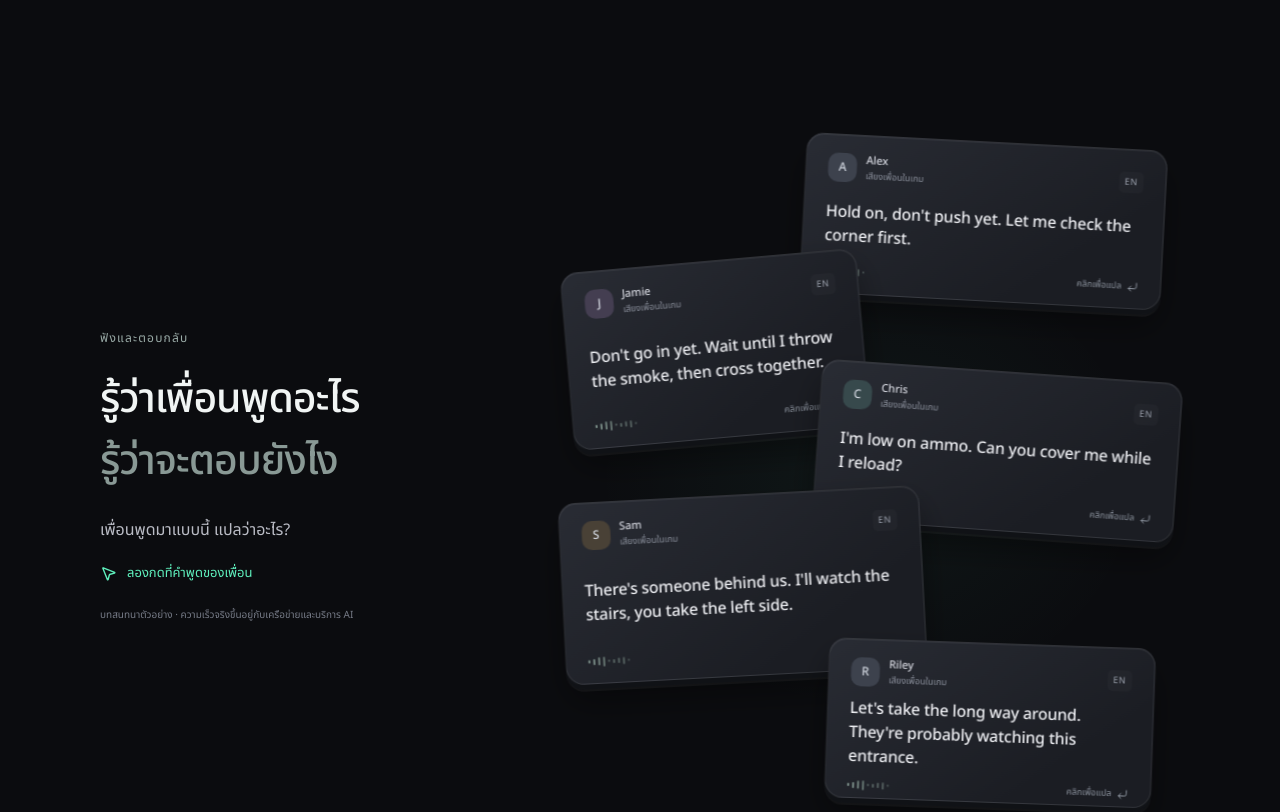
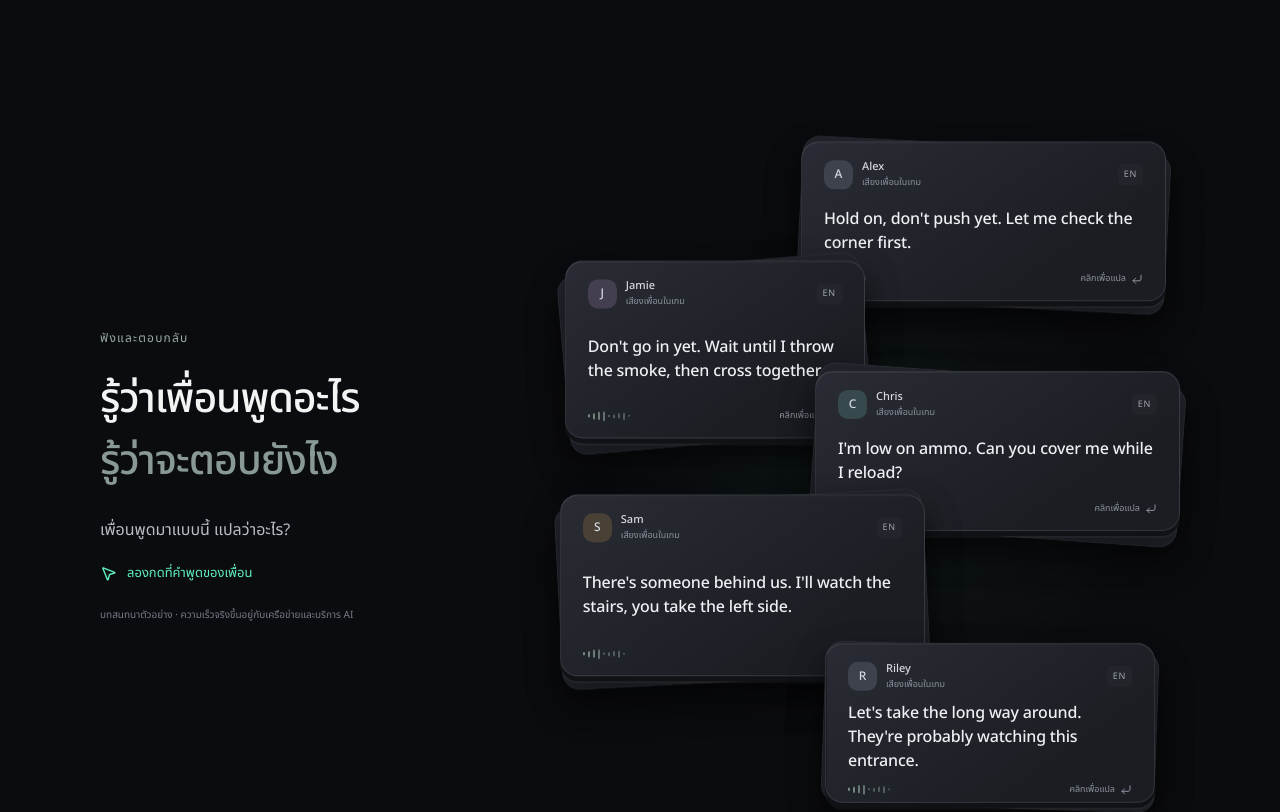
Before and after one commit to HectorRussia/wangai-overlay, a Next.js app in the folder apps/landing/: page / in a window 1280 px wide. Shown: the part 1700-2512 px from the top of the page. Built offline with nearby package versions, Linux system fonts and the light colour scheme.

Commit message:
fix: keep conversation text flat for sharper rendering

```diff
--- a/apps/landing/src/components/sections/FloatingConversations.css
+++ b/apps/landing/src/components/sections/FloatingConversations.css
@@ -17,16 +17,18 @@
 .conversation-float.is-selected { z-index: 6; }
 .conversation-float:focus-within { z-index: 8; }
 .conversation-float:focus-within, .conversation-float:hover { animation-play-state: paused; }
-.conversation-card { display: block; padding: 0; width: 100%; height: 160px; background: transparent; border: 0; color: #eff0f4; text-align: left; cursor: pointer; perspective: 1100px; transform: rotate(var(--card-angle)) rotateY(-8deg); transition: transform 450ms cubic-bezier(.2,.8,.2,1); -webkit-tap-highlight-color: transparent; }
+.conversation-card { position: relative; display: block; padding: 0; width: 100%; height: 160px; background: transparent; border: 0; color: #eff0f4; text-align: left; cursor: pointer; perspective: 1100px; transition: transform 450ms cubic-bezier(.2,.8,.2,1); -webkit-tap-highlight-color: transparent; }
+.conversation-card::before { content: ""; position: absolute; inset: 3px -2px -5px; border-radius: 18px; background: #21242b; border: 1px solid #ffffff0d; transform: rotate(var(--card-angle)); box-shadow: 0 18px 35px #00000065; pointer-events: none; }
 .conversation-float-1 .conversation-card { height: 178px; }
 .conversation-float-3 .conversation-card { height: 182px; }
-.conversation-card:hover, .conversation-card:focus-visible { transform: rotate(0) rotateY(0) translateY(-7px) scale(1.035); }
+.conversation-card:hover, .conversation-card:focus-visible { transform: translateY(-7px); }
 .conversation-card:focus-visible { outline: 2px solid #5ff0bd; outline-offset: 8px; border-radius: 20px; }
-.conversation-card-inner { position: relative; display: block; height: 100%; transform-style: preserve-3d; transition: transform 700ms cubic-bezier(.22,.75,.25,1); }
-.conversation-card.phase-thai .conversation-card-inner { transform: rotateY(180deg); }
+.conversation-card-inner { position: relative; display: block; height: 100%; }
+.conversation-card.phase-thai .conversation-front { display: none; }
+.conversation-card.phase-thai .conversation-back { display: flex; animation: conversation-reveal 650ms cubic-bezier(.22,.75,.25,1); }
 .conversation-face { position: absolute; inset: 0; display: flex; flex-direction: column; padding: 18px 22px 15px; border-radius: 18px; backface-visibility: hidden; -webkit-backface-visibility: hidden; background: linear-gradient(145deg,#292c34,#1b1d23 75%); border: 1px solid #ffffff16; box-shadow: inset 0 1px 0 #ffffff0d, 0 5px 0 #101216, 0 7px 0 #ffffff0b, 0 18px 35px #00000065; overflow: hidden; }
 .conversation-card:hover .conversation-front { border-color: #5ff0bd6b; }
-.conversation-back { transform: rotateY(180deg); background: linear-gradient(140deg,#223733,#1a2427 80%); border-color: #5ff0bd4d; box-shadow: inset 0 1px 0 #5ff0bd20,0 5px 0 #101b19,0 7px 0 #5ff0bd18,0 20px 45px #00000070; }
+.conversation-back { display: none; background: linear-gradient(140deg,#223733,#1a2427 80%); border-color: #5ff0bd4d; box-shadow: inset 0 1px 0 #5ff0bd20,0 5px 0 #101b19,0 7px 0 #5ff0bd18,0 20px 45px #00000070; }
 .conversation-top { display: flex; align-items: center; justify-content: space-between; }
 .conversation-speaker { display: flex; align-items: center; gap: 9px; font-size: 11px; line-height: 1.3; color: #d8dae2; font-weight: 500; }
 .conversation-avatar { display: grid; place-items: center; width: 29px; height: 29px; border-radius: 10px; background: #3d424d; font-size: 12px; color: #d4d9e2; }
@@ -50,6 +52,7 @@
 @keyframes conversation-float { 0%,100% { transform: translateY(0); } 50% { transform: translateY(-9px); } }
 @keyframes conversation-wave { from { transform: scaleY(.6); opacity: .45; } to { transform: scaleY(1.2); opacity: .9; } }
 @keyframes conversation-scan { from { transform: scaleX(0); } to { transform: scaleX(1); } }
+@keyframes conversation-reveal { from { transform: rotateY(-85deg); opacity: .2; } to { transform: none; opacity: 1; } }
 @media (max-width: 1100px) { .conversation-section { gap: 24px; grid-template-columns: .9fr 1.1fr; } .conversation-copy h2 { font-size: 32px; } .conversation-float { width: 325px; } .conversation-float-1 { width: 230px; } .conversation-float-4 { width: 305px; } .conversation-stage { height: 655px; } .conversation-float-2 { top: 245px; } .conversation-float-3 { top: 385px; } .conversation-float-4 { top: 540px; } }
 @media (max-width: 820px) { .conversation-section { grid-template-columns: 1fr; padding-block: 65px 75px; gap: 40px; } .conversation-copy { text-align: center; } .conversation-copy h2 { font-size: clamp(29px,5vw,39px); white-space: normal; } .conversation-hint { justify-content: center; } .conversation-disclaimer { max-width: none; margin-top: 14px; } .conversation-stage { width: min(100%,600px); justify-self: center; } .conversation-float { width: 365px; } .conversation-float-1 { width: 245px; } .conversation-float-4 { width: 330px; } }
 @media (max-width: 480px) { .conversation-stage { height: auto; display: flex; flex-direction: column; gap: 22px; padding: 5px 9px 10px; } .conversation-float { position: relative; inset: auto; width: 95%; align-self: flex-end; } .conversation-float-1 { width: 72%; align-self: flex-start; } .conversation-float-3 { align-self: flex-start; } .conversation-float-4 { width: 90%; } .conversation-card { height: 168px; transform: rotate(var(--card-angle)) rotateY(-5deg); } .conversation-float-3 .conversation-card { height: 192px; } .conversation-face { padding: 16px 18px; } .conversation-quote { font-size: 15px; } .conversation-back .conversation-quote { font-size: 15px; } .conversation-section { padding-bottom: 60px; } }
@@ -57,3 +60,4 @@
 @media (max-width: 1100px) and (min-width: 821px) { .conversation-float-1 { width: 285px; } }
 @media (max-width: 820px) { .conversation-float-1 { width: 300px; } }
 @media (max-width: 480px) { .conversation-float-1 { width: 95%; } }
+@media (max-width: 480px) { .conversation-card { transform: none; } }
```
